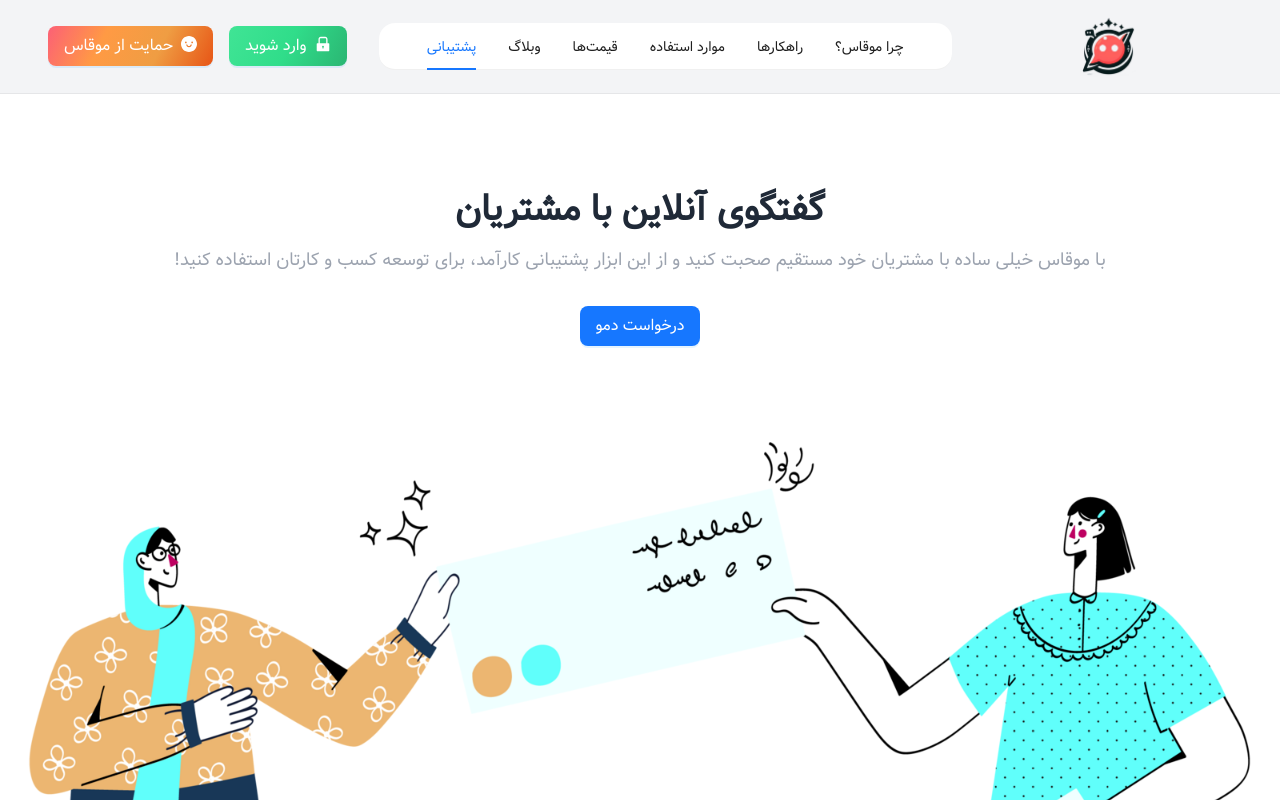
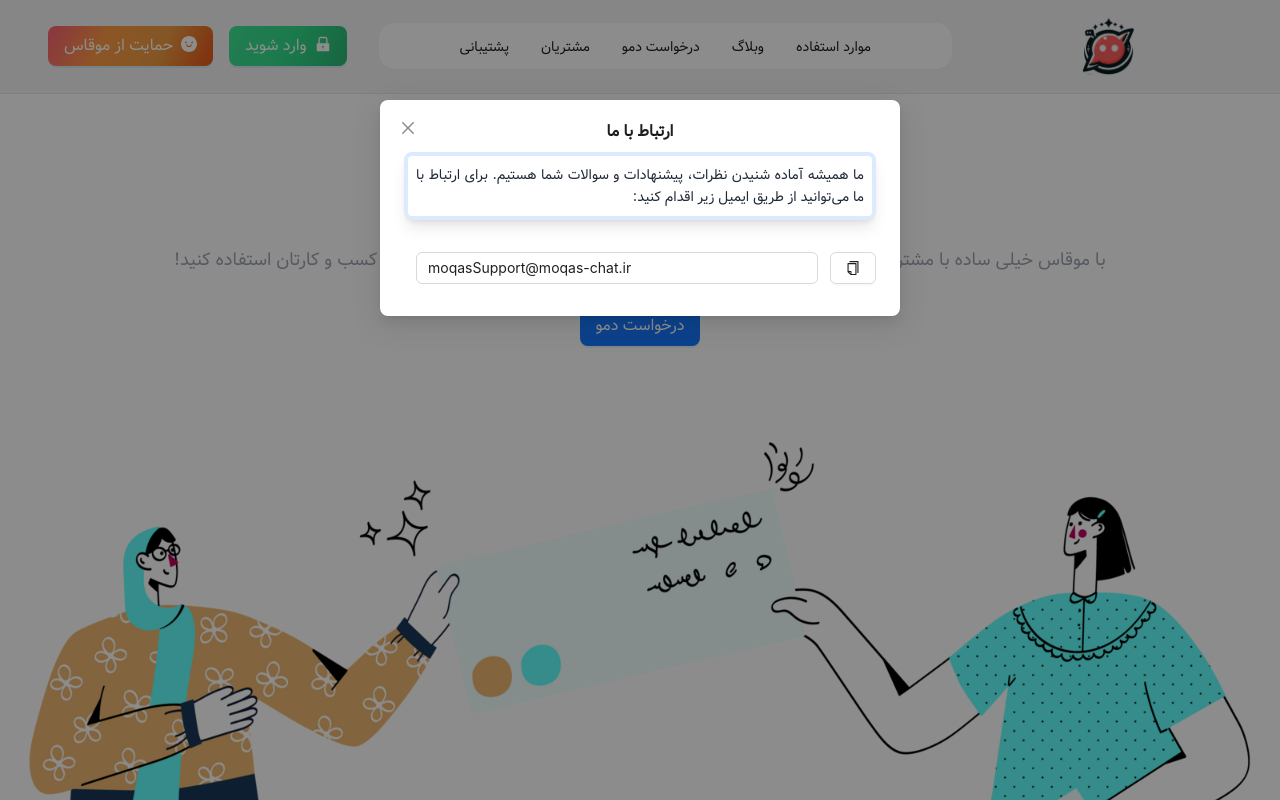
Before and after one commit to AlirezaMsv/Moghas, a React (Create React App) app: page / in a window 1280 px wide. Both pictures are taken after a click on the item "پشتیبانی". Shown: the top 800 px of the page. Built offline with nearby package versions, Linux system fonts and the light colour scheme.

Commit message:
appmenu until demo

```diff
--- /dev/null
+++ b/src/pages/DonateModal/DonateModal.jsx
@@ -0,0 +1,98 @@
+import { Modal, ConfigProvider, QRCode, Input, Button, message } from "antd";
+import { SmileFilled, CopyOutlined } from "@ant-design/icons";
+import logo from "../../assets/logos/favicon-32x32.png";
+
+const DonateModal = ({ isOpen, close }) => {
+  const link = "https://sibmo.ir/moqas";
+  const tnks =
+    "عزیزان گرامی،  با تشکر فراوان از شما که قصد دارید از پروژه ما حمایت مالی کنید. قدردان همراهی و حمایت شما هستیم و باور داریم که با کمک‌های ارزشمند شما، می‌توانیم گام‌های مؤثری در جهت تحقق اهداف و توسعه این پروژه برداریم.";
+  const [messageApi, contextHolder] = message.useMessage();
+
+  const copyLink = () => {
+    navigator.clipboard
+      .writeText(link)
+      .then(() => {
+        messageApi.open({
+          type: "success",
+          content: "کپی شد!",
+          style: {
+            fontFamily: "VazirFD",
+            direction: "rtl",
+          },
+        });
+      })
+      .catch(() => {
+        messageApi.open({
+          type: "error",
+          content: "خطایی رخ داد!",
+          style: {
+            fontFamily: "VazirFD",
+            direction: "rtl",
+          },
+        });
+      });
+  };
+
+  return (
+    <ConfigProvider
+      theme={{
+        components: {
+          Modal: {
+            fontFamily: "VazirFD",
+          },
+        },
+      }}
+    >
+      {contextHolder}
+      <Modal
+        title={
+          <div
+            style={{
+              textAlign: "center",
+              width: "100%",
+            }}
+          >
+            حمایت از موقاس{" "}
+            <SmileFilled
+              style={{
+                color: "#f39c12",
+              }}
+            />
+          </div>
+        }
+        onCancel={close}
+        open={isOpen}
+        footer={[]}
+      >
+        <div className="flex items-center justify-center">
+          <div className="border-4 border-blue-100 rounded-lg p-2 bg-white shadow-lg">
+            <p className="text-justify text-gray-800">{tnks}</p>
+          </div>
+        </div>
+        <div>
+          <QRCode
+            style={{ margin: "1rem auto" }}
+            errorLevel="H"
+            value={link}
+            icon={logo}
+          />
+          <div
+            style={{
+              display: "flex",
+            }}
+          >
+            <Button>
+              <CopyOutlined onClick={copyLink} />
+            </Button>
+            <Input
+              style={{ margin: "0 0.75rem", direction: "ltr" }}
+              readOnly
+              value={link}
+            />
+          </div>
+        </div>
+      </Modal>
+    </ConfigProvider>
+  );
+};
+export default DonateModal;
--- a/src/pages/HomePage/HomePage.jsx
+++ b/src/pages/HomePage/HomePage.jsx
@@ -1,16 +1,20 @@
 import React, { useState } from "react";
-import { Button, ConfigProvider, Typography } from "antd";
+import { Button, ConfigProvider } from "antd";
 import AppMenu from "./cmps/AppMenu";
 import style from "./HomePage.module.css";
 import LSModal from "../LoginModal/LSModal";
 import CardSection from "./cmps/CardSection";
 import Prices from "./cmps/Prices";
+import DonateModal from "../DonateModal/DonateModal";
 import SupportModal from "../SupportModal/SupportModal";
-import back1 from '../../assets/homepage/back1.png'
+import DemoModal from "./cmps/DemoModal";
+import back1 from "../../assets/homepage/back1.png";
 
 const Homepage = () => {
   const [showLS, setShowLS] = useState(false);
-  const [showSupport, setShowSupport] = useState(false)
+  const [showDonate, setShowDonate] = useState(false);
+  const [showSupport, setShowSupport] = useState(false);
+  const [showDemo, setShowDemo] = useState(false);
 
   const openLS = () => {
     setShowLS(true);
@@ -18,6 +22,14 @@
 
   const closeLS = () => {
     setShowLS(false);
+  };
+
+  const openDonate = () => {
+    setShowDonate(true);
+  };
+
+  const closeDonate = () => {
+    setShowDonate(false);
   };
 
   const openSupport = () => {
@@ -28,11 +40,30 @@
     setShowSupport(false);
   };
 
+  const openDemo = () => {
+    setShowDemo(true);
+  };
+
+  const closeDemo = () => {
+    setShowDemo(false);
+  };
+
   return (
     <div className={style.homepage}>
       {showLS && <LSModal isOpen={showLS} close={closeLS} />}
-      {showSupport && <SupportModal isOpen={showSupport} close={closeSupport} />}
-      <AppMenu openLS={openLS} openSupport={openSupport} />
+      {showDonate && <DonateModal isOpen={showDonate} close={closeDonate} />}
+      {showSupport && (
+        <SupportModal isOpen={showSupport} close={closeSupport} />
+      )}
+      {showDemo && (
+        <DemoModal isOpen={showDemo} close={closeDemo} />
+      )}
+      <AppMenu
+        openLS={openLS}
+        openDonate={openDonate}
+        openSupport={openSupport}
+        openDemo={openDemo}
+      />
       <div className="text-center py-24 bg-white">
         <h1 className="text-4xl font-bold text-gray-800 mb-4">
           گفتگوی آنلاین با مشتریان
@@ -56,13 +87,13 @@
             },
           }}
         >
-          <Button type="primary" size="large" color="orange">
+          <Button type="primary" size="large" onClick={openDemo}>
             درخواست دمو
           </Button>
         </ConfigProvider>
       </div>
       <img src={back1} />
-      <div className="text-center py-24 bg-white">
+      <div id="usage" className="text-center py-24 bg-white">
         <h1 className="text-4xl font-bold text-gray-800 mb-4">
           یک میز کار کامل در اختیار شماست
         </h1>
@@ -76,7 +107,7 @@
         </p>
         <CardSection />
       </div>
-      <div>
+      <div id="customers">
         <Prices />
       </div>
     </div>
--- a/src/pages/HomePage/cmps/AppMenu.jsx
+++ b/src/pages/HomePage/cmps/AppMenu.jsx
@@ -1,20 +1,18 @@
-import React, { lazy, useState } from "react";
-import { Menu, Button, ConfigProvider } from "antd";
+import { Menu, Button, ConfigProvider, message } from "antd";
 import { LockFilled, SmileFilled } from "@ant-design/icons";
 import { TinyColor } from "@ctrl/tinycolor";
 import "./AppMenu.module.css";
 import icon from "../../../assets/logos/icon.png";
-import style from "./AppMenu.module.css";
 
-const { SubMenu } = Menu;
-
-const AppMenu = ({ openLS, openSupport }) => {
+const AppMenu = ({ openLS, openDonate, openSupport, openDemo }) => {
   const colors2 = ["#fc6076", "#ff9a44", "#ef9d43", "#e75516"];
   const colors3 = ["#40e495", "#30dd8a", "#2bb673"];
   const getHoverColors = (colors) =>
     colors.map((color) => new TinyColor(color).lighten(5).toString());
   const getActiveColors = (colors) =>
     colors.map((color) => new TinyColor(color).darken(5).toString());
+
+  const [messageApi, contextHolder] = message.useMessage();
 
   return (
     <Menu
@@ -24,17 +22,56 @@
         direction: "rtl",
       }}
     >
+      {contextHolder}
       <img className="w-14 mx-32" src={icon} />
       <Menu
+        selectedKeys={[]}
         mode="horizontal"
         className="basis-5/6 flex justify-center rounded-2xl"
       >
-        <Menu.Item key="1">چرا موقاس؟</Menu.Item>
-        <Menu.Item key="2">راهکارها</Menu.Item>
-        <Menu.Item key="3">موارد استفاده</Menu.Item>
-        <Menu.Item key="4">قیمت‌ها</Menu.Item>
-        <Menu.Item key="5">وبلاگ</Menu.Item>
-        <Menu.Item key="6">پشتیبانی</Menu.Item>
+        <Menu.Item
+          onClick={() => {
+            const element = document.getElementById("usage");
+            if (element) {
+              element.scrollIntoView({ behavior: "smooth" });
+            }
+          }}
+        >
+          موارد استفاده
+        </Menu.Item>
+        <Menu.Item
+          onClick={() => {
+            messageApi.open({
+              type: "info",
+              content: "در حال توسعه هستیم!",
+              style: {
+                fontFamily: "VazirFD",
+                direction: "rtl",
+              },
+            });
+          }}
+        >
+          وبلاگ
+        </Menu.Item>
+        <Menu.Item onClick={openDemo}>درخواست دمو</Menu.Item>
+
+        <Menu.Item
+          onClick={() => {
+            const element = document.getElementById("customers");
+            if (element) {
+              element.scrollIntoView({ behavior: "smooth" });
+            }
+          }}
+        >
+          مشتریان
+        </Menu.Item>
+        <Menu.Item
+          onClick={() => {
+            openSupport();
+          }}
+        >
+          پشتیبانی
+        </Menu.Item>
       </Menu>
       <div className="mx-8 flex items-center gap-4">
         {/* login button */}
@@ -82,7 +119,12 @@
             },
           }}
         >
-          <Button type="primary" size="large" onClick={openSupport} icon={<SmileFilled />}>
+          <Button
+            type="primary"
+            size="large"
+            onClick={openDonate}
+            icon={<SmileFilled />}
+          >
             حمایت از موقاس
           </Button>
         </ConfigProvider>
--- /dev/null
+++ b/src/pages/HomePage/cmps/DemoModal.jsx
@@ -0,0 +1,37 @@
+import { Modal, ConfigProvider, message, Button, Input } from "antd";
+
+const DemoModal = ({ isOpen, close }) => {
+  const [messageApi, contextHolder] = message.useMessage();
+
+  return (
+    <ConfigProvider
+      theme={{
+        components: {
+          Modal: {
+            fontFamily: "VazirFD",
+          },
+        },
+      }}
+    >
+      {contextHolder}
+      <Modal
+        title={
+          <div
+            style={{
+              textAlign: "center",
+              width: "100%",
+            }}
+          >
+            درخواست دمو
+          </div>
+        }
+        onCancel={close}
+        open={isOpen}
+        footer={[]}
+      >
+
+      </Modal>
+    </ConfigProvider>
+  );
+};
+export default DemoModal;
--- a/src/pages/SupportModal/SupportModal.jsx
+++ b/src/pages/SupportModal/SupportModal.jsx
@@ -1,15 +1,15 @@
-import { Modal, ConfigProvider, QRCode, Input, Button, message } from "antd";
-import { SmileFilled, CopyOutlined } from "@ant-design/icons";
-import logo from "../../assets/logos/favicon-32x32.png";
+import { Modal, ConfigProvider, message, Button, Input } from "antd";
+import { CopyOutlined } from "@ant-design/icons";
 
 const SupportModal = ({ isOpen, close }) => {
-  const link = "https://sibmo.ir/moqas";
-  const tnks = "عزیزان گرامی،  با تشکر فراوان از شما که قصد دارید از پروژه ما حمایت مالی کنید. قدردان همراهی و حمایت شما هستیم و باور داریم که با کمک‌های ارزشمند شما، می‌توانیم گام‌های مؤثری در جهت تحقق اهداف و توسعه این پروژه برداریم.    پشتیبانی شما نه تنها به ادامه فعالیت‌های ما کمک می‌کند، بلکه نشان‌دهنده اعتماد و ارزشی است که برای کار ما قائل هستید. ما متعهد هستیم که این اعتماد را با بهبود مستمر خدمات و تلاش برای ارائه بهترین‌ها، پاسخ دهیم.  با سپاس بیکران"
+  const email = "moqasSupport@moqas-chat.ir";
+  const text =
+    "ما همیشه آماده شنیدن نظرات، پیشنهادات و سوالات شما هستیم. برای ارتباط با ما می‌توانید از طریق ایمیل زیر اقدام کنید:";
   const [messageApi, contextHolder] = message.useMessage();
 
   const copyLink = () => {
     navigator.clipboard
-      .writeText(link)
+      .writeText(email)
       .then(() => {
         messageApi.open({
           type: "success",
@@ -51,29 +51,22 @@
               width: "100%",
             }}
           >
-            حمایت از موقاس{" "}
-            <SmileFilled
-              style={{
-                color: "#f39c12",
-              }}
-            />
+            ارتباط با ما
           </div>
         }
         onCancel={close}
         open={isOpen}
         footer={[]}
       >
-        {tnks}
-        <div>
-          <QRCode
-            style={{ margin: "1rem auto" }}
-            errorLevel="H"
-            value={link}
-            icon={logo}
-          />
+        <div className="flex items-center justify-center">
+          <div className="border-4 border-blue-100 rounded-lg p-2 bg-white shadow-lg">
+            <p className="text-justify text-gray-800">{text}</p>
+          </div>
+        </div>
         <div
           style={{
             display: "flex",
+            margin: "2rem 0 0 0"
           }}
         >
           <Button>
@@ -81,10 +74,9 @@
           </Button>
           <Input
             style={{ margin: "0 0.75rem", direction: "ltr" }}
-              disabled
-              value={link}
+            readOnly
+            value={email}
           />
-          </div>
         </div>
       </Modal>
     </ConfigProvider>
```
Lines whose indentation alone changed are shown as unchanged.
